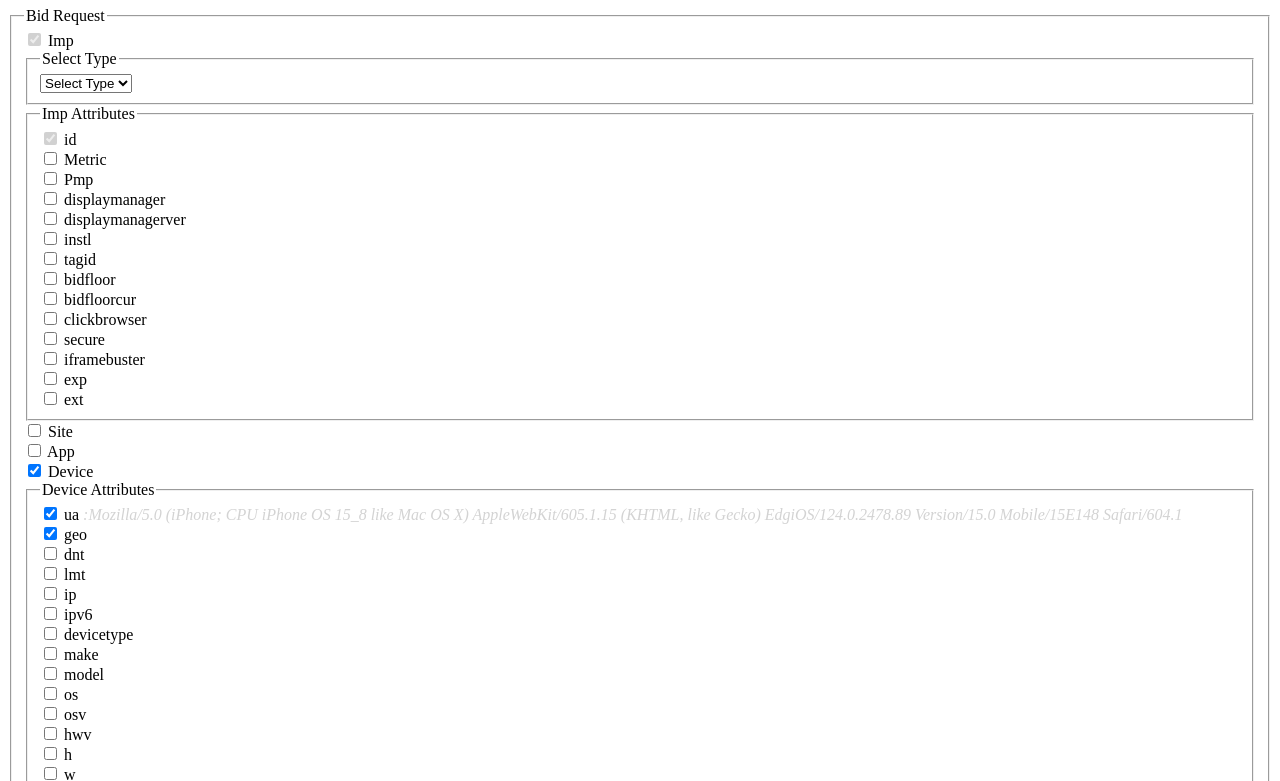
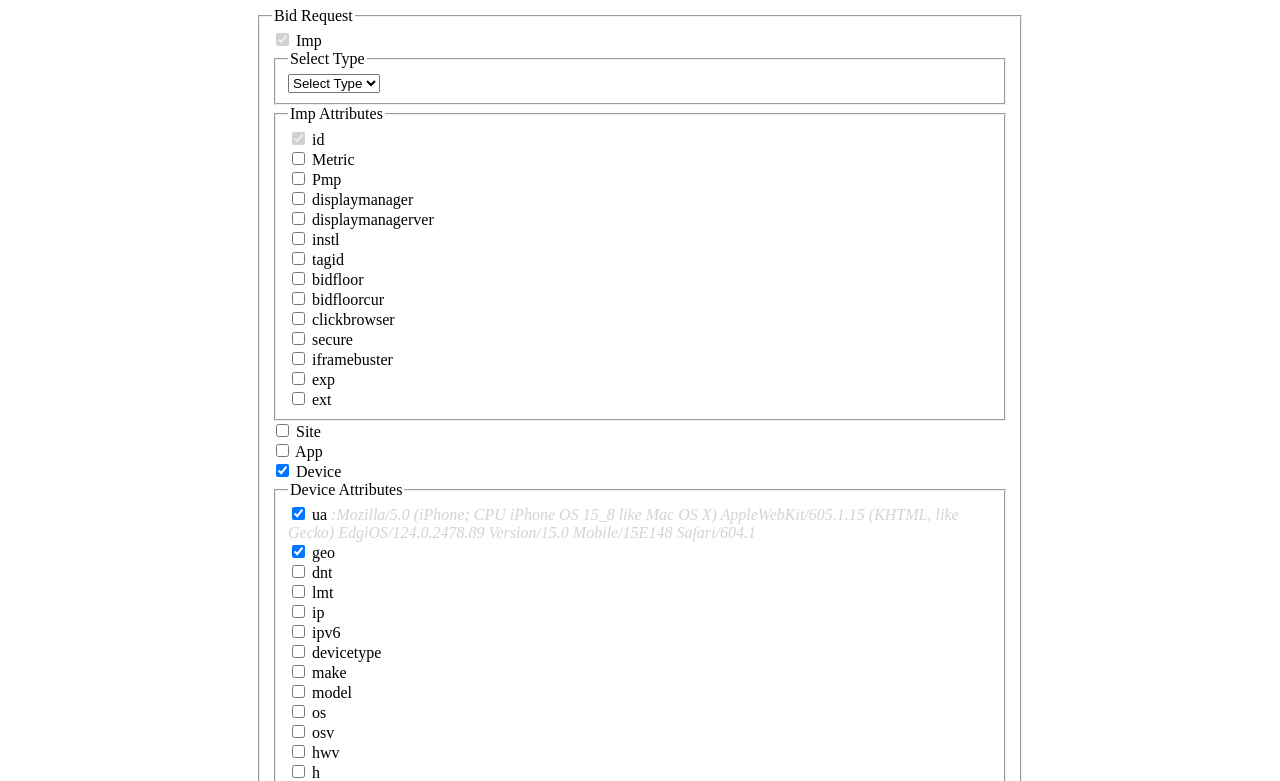
Before and after one commit to bid-request/bid-request.github.io, a plain HTML site: page index.html in a window 1280 px wide. Shown: the part 73-854 px from the top of the page. Drawn offline with Linux system fonts and the light colour scheme.

Commit message:
css: width

```diff
--- a/style.css
+++ b/style.css
@@ -8,3 +8,12 @@
     font-style: italic;
     text-decoration: line-through;
 }
+
+
+@media (min-width: 600px) {
+    body {
+        max-width: 60%;
+        margin-left: auto;
+        margin-right: auto;
+    }
+}
```
